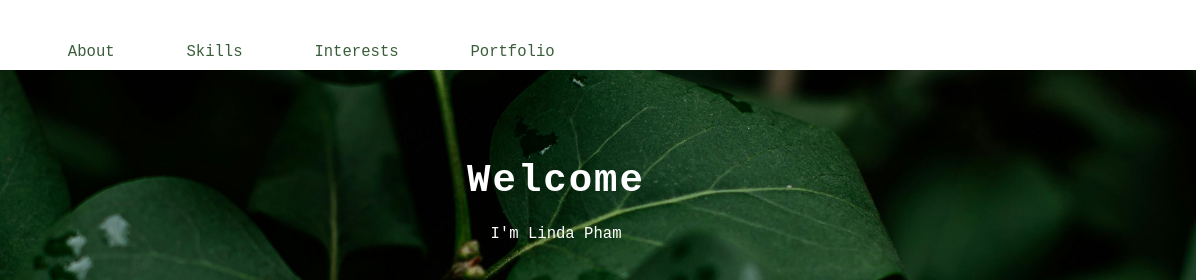
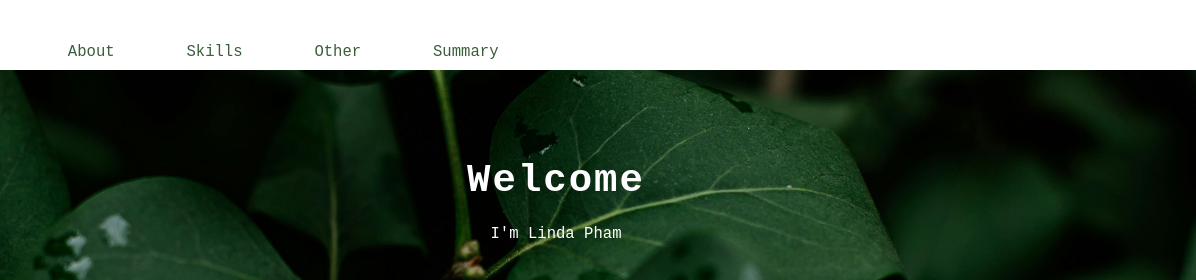
Before and after one commit to mizryl/assignment, a plain HTML site: page index.html in a window 1280 px wide. Shown: the top 280 px of the page, 84-1280 px from the left. Drawn offline with Linux system fonts and the light colour scheme.

Commit message:
changes to nav

```diff
--- a/index.html
+++ b/index.html
@@ -13,8 +13,8 @@
         <a href="index.html"><img src="img/final-logo1.png"></a>
         <a href="#about">About</a></li>
         <a href="#skills">Skills</a>
-        <a>Interests</a>
-        <a>Portfolio</a>
+        <a href="#other">Other</a>
+        <a href="#summary">Summary</a>
     </nav>
 
     <!-- Welcome Banner -->
@@ -69,7 +69,7 @@
 
 
       <h3>Other Skills</h3>
-      <div class="other-skills">
+      <div class="other-skills" id="other">
         <p>iPv4 Address Scheming & Subneting</p>
         <p>Wireshark (Novice)</p>
         <p>Customer Service</p>
@@ -94,7 +94,7 @@
     </div>
 
 
-    <div class="summary-container">
+    <div class="summary-container" id="summary">
       <h3>Summary</h3>
       <ul class="summary">
         <li>Currently enrolled as a 3rd year student within the Bachelor of Technology program in Information Technology with a CGPA of 3.38 & received Dean’s Honour Roll for Fall 2024</li>
```
